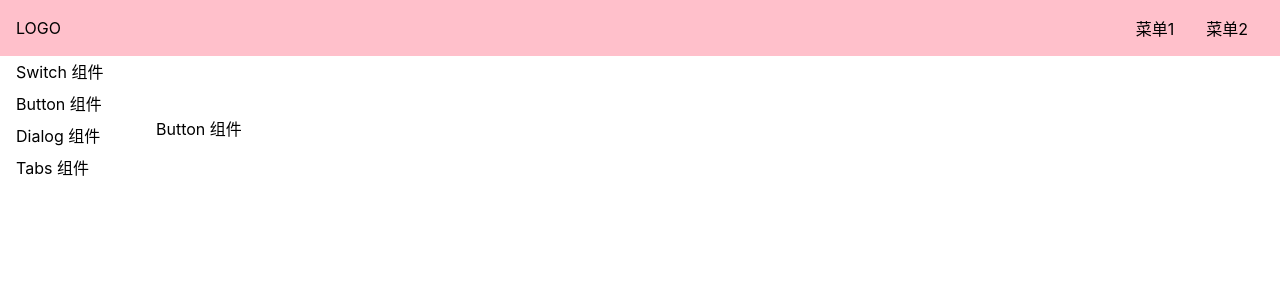
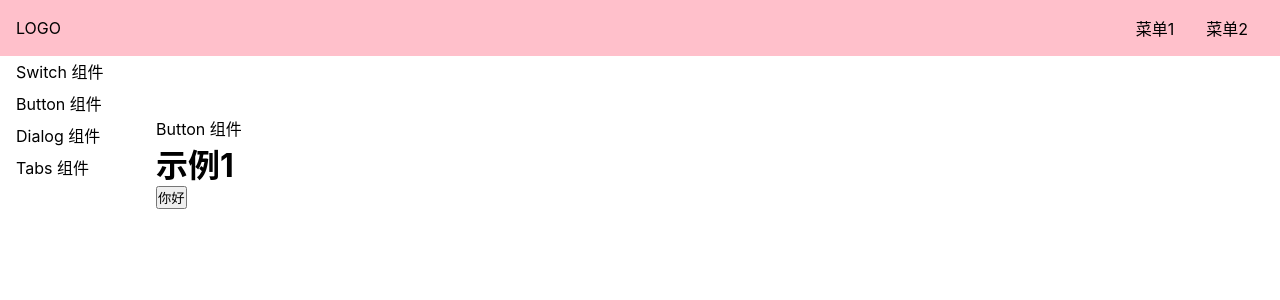
Before and after one commit to guanguancode/Frog-UI, a Vue app: page /#/doc/button in a window 1280 px wide. Shown: the top 300 px of the page. Built offline with nearby package versions, Linux system fonts and the light colour scheme.

Commit message:
创建 Button 组件

```diff
--- a/src/components/ButtonDemo.vue
+++ b/src/components/ButtonDemo.vue
@@ -1,3 +1,14 @@
 <template>
   <div>Button 组件</div>
+  <h1>示例1</h1>
+  <div>
+    <Button>你好</Button>
+  </div>
 </template>
+
+<script lang="ts">
+import Button from "../lib/Button.vue";
+export default {
+  components: { Button },
+};
+</script>
--- /dev/null
+++ b/src/lib/Button.vue
@@ -0,0 +1,5 @@
+<template>
+  <button>
+    <slot />
+  </button>
+</template>
```
